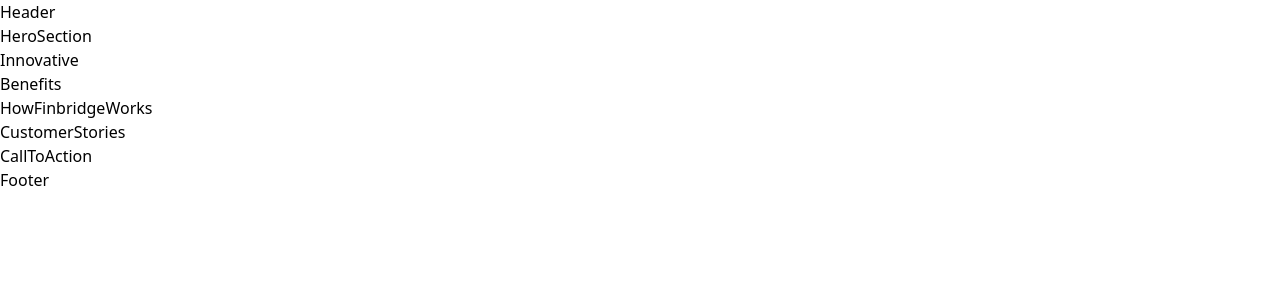
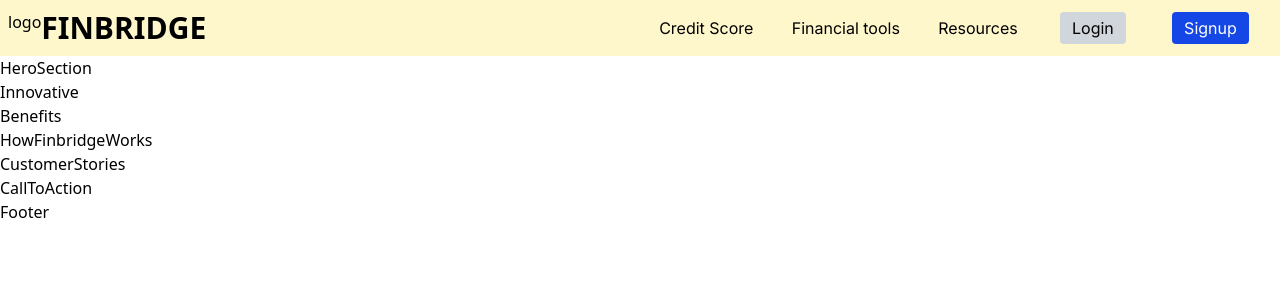
Before and after one commit to Rishubegin/finbridge-client, a React (Vite) app: page / in a window 1280 px wide. Shown: the top 300 px of the page. Built offline with nearby package versions, Linux system fonts and the light colour scheme.

Commit message:
created header

```diff
--- a/package.json
+++ b/package.json
@@ -11,6 +11,7 @@
   },
   "dependencies": {
     "@tailwindcss/vite": "^4.1.14",
+    "lucide-react": "^0.552.0",
     "react": "^19.1.1",
     "react-dom": "^19.1.1",
     "react-router-dom": "^7.9.4",
--- a/src/components/Header.jsx
+++ b/src/components/Header.jsx
@@ -1,5 +1,26 @@
+import { Camera, Menu } from "lucide-react";
+
 const Header = () => {
-  return <div>Header</div>;
+  return (
+    <div className="flex justify-between p-2 items-center bg-[#fff7cc]">
+      <div className="flex">
+        <div>logo</div>
+        <div className="font-bold text-3xl">FINBRIDGE</div>
+      </div>
+      <button className="md:hidden">
+        <Menu size={24} color="black" />
+      </button>
+      <ul className="hidden md:flex items-center md:w-3/5 lg:w-1/2 2xl:w-2/5 justify-around font-[inter] ">
+        <li>Credit Score</li>
+        <li>Financial tools</li>
+        <li>Resources</li>
+        <button className="bg-gray-300 px-3 py-1 rounded-sm m-1 ">Login</button>
+        <button className="text-white px-3 py-1 rounded-sm bg-blue-700  m-1">
+          Signup
+        </button>
+      </ul>
+    </div>
+  );
 };
 
 export default Header;
```
Also changed, not shown: 1 other file (tests, documents, lock files or other folders).
